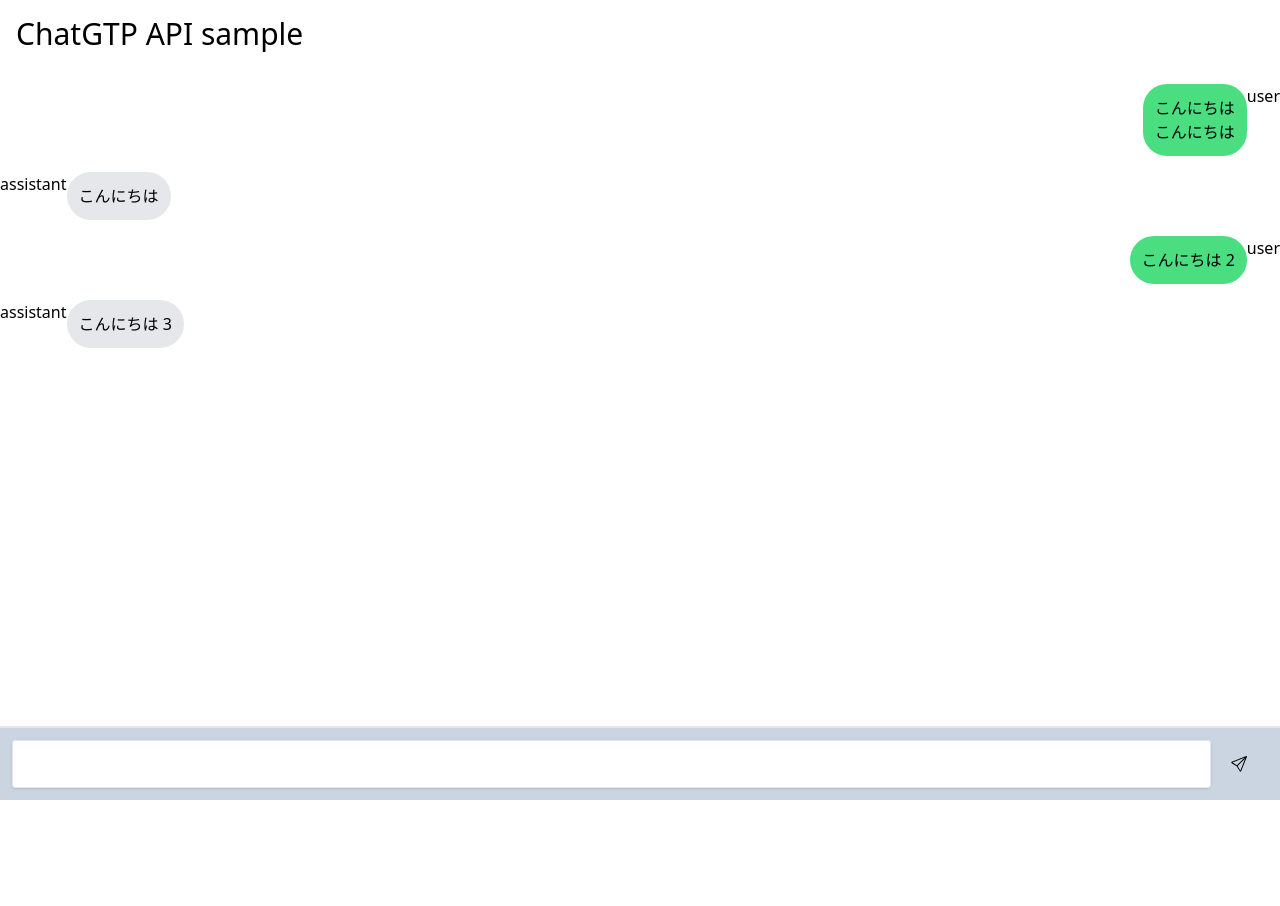
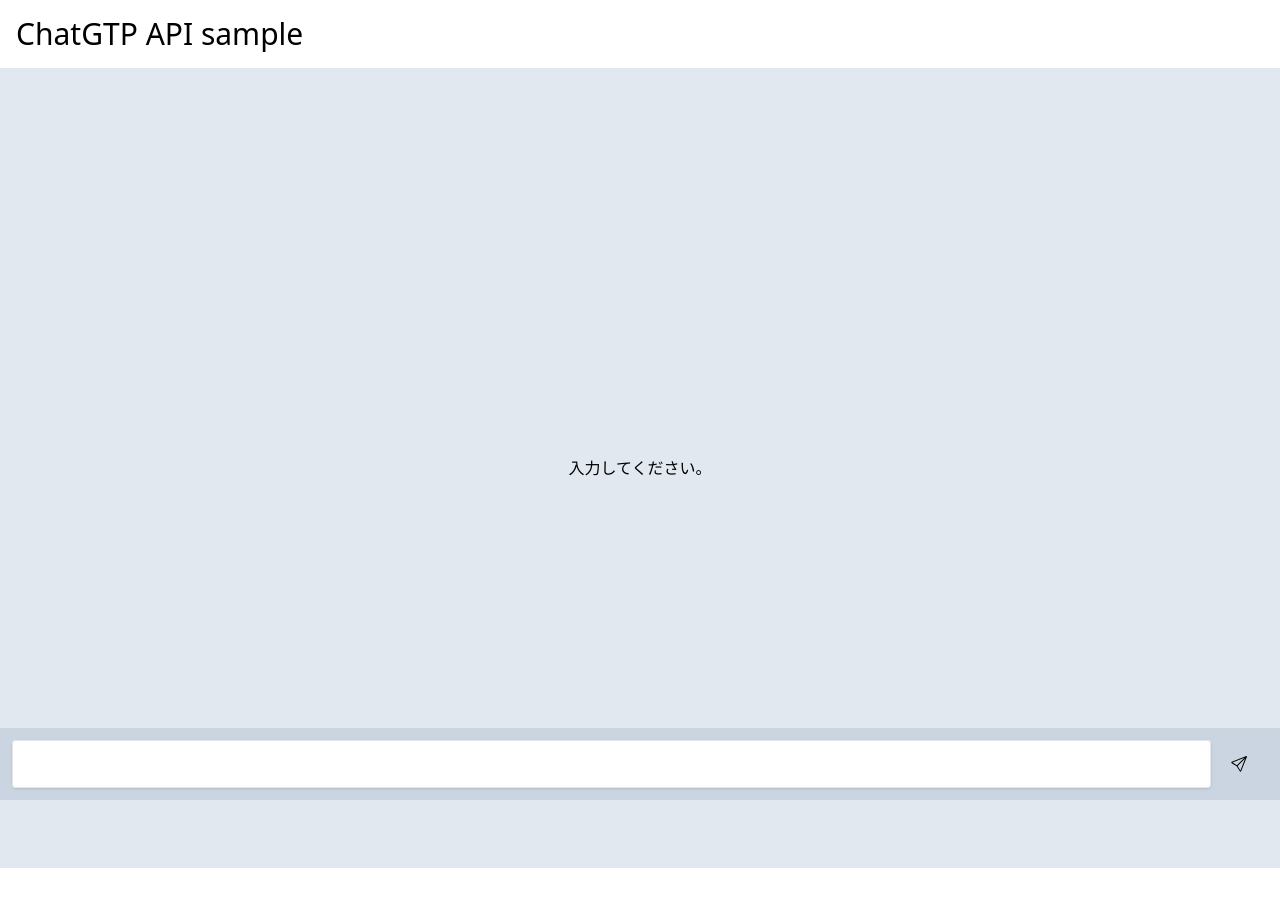
Before and after one commit to cubdesign/chat-gtp-api-sample, a Next.js app: page / in a window 1280 px wide. Shown: the top 906 px of the page. Before the commit the page ends 800 px from the top, so only its background shows below. Built offline with nearby package versions, Linux system fonts and the light colour scheme.

Commit message:
add markdown

```diff
--- a/package.json
+++ b/package.json
@@ -32,11 +32,14 @@
     "react": "18.2.0",
     "react-dom": "18.2.0",
     "react-icons": "^4.8.0",
+    "react-markdown": "^8.0.5",
+    "react-syntax-highlighter": "^15.5.0",
     "typescript": "5.0.2"
   },
   "devDependencies": {
     "@testing-library/jest-dom": "^5.16.5",
     "@testing-library/react": "^14.0.0",
+    "@types/react-syntax-highlighter": "^15.5.6",
     "autoprefixer": "^10.4.14",
     "eslint-config-prettier": "^8.7.0",
     "husky": "^8.0.0",
--- a/src/components/MessageItem.tsx
+++ b/src/components/MessageItem.tsx
@@ -1,4 +1,7 @@
-import { FC } from "react";
+import { FC, useEffect, useState } from "react";
+import ReactMarkdown from "react-markdown";
+import { Prism as SyntaxHighlighter } from "react-syntax-highlighter";
+import { dark } from "react-syntax-highlighter/dist/cjs/styles/prism";
 import { Message } from "@/pages";
 
 type MessageItemProps = {
@@ -19,14 +22,29 @@
           message.role === "user" ? "bg-green-400" : "bg-gray-200"
         }`}
       >
-        {message.content.split("\n").map((text, index) => {
-          return (
-            <span key={index}>
-              {text}
-              <br />
-            </span>
-          );
-        })}
+        <ReactMarkdown
+          components={{
+            code({ node, inline, className, children, ...props }) {
+              const match = /language-(\w+)/.exec(className || "");
+              return !inline && match ? (
+                <SyntaxHighlighter
+                  language={match[1]}
+                  PreTag="div"
+                  {...props}
+                  style={dark}
+                >
+                  {String(children).replace(/\n$/, "")}
+                </SyntaxHighlighter>
+              ) : (
+                <code className={className} {...props}>
+                  {children}
+                </code>
+              );
+            },
+          }}
+        >
+          {message.content}
+        </ReactMarkdown>
       </div>
     </li>
   );
--- a/src/pages/index.tsx
+++ b/src/pages/index.tsx
@@ -16,22 +16,22 @@
 
 export default function Home() {
   const [messages, setMessages] = useState<Message[]>([
-    {
-      role: "user",
-      content: "こんにちは\nこんにちは",
-    },
-    {
-      role: "assistant",
-      content: "こんにちは",
-    },
-    {
-      role: "user",
-      content: "こんにちは 2",
-    },
-    {
-      role: "assistant",
-      content: "こんにちは 3",
-    },
+    // {
+    //   role: "user",
+    //   content: "こんにちは\nこんにちは",
+    // },
+    // {
+    //   role: "assistant",
+    //   content: "こんにちは",
+    // },
+    // {
+    //   role: "user",
+    //   content: "こんにちは 2",
+    // },
+    // {
+    //   role: "assistant",
+    //   content: "こんにちは 3",
+    // },
   ]);
 
   const { mutate, isLoading } = useMutation({
```
Also changed, not shown: 1 other file (tests, documents, lock files or other folders).
